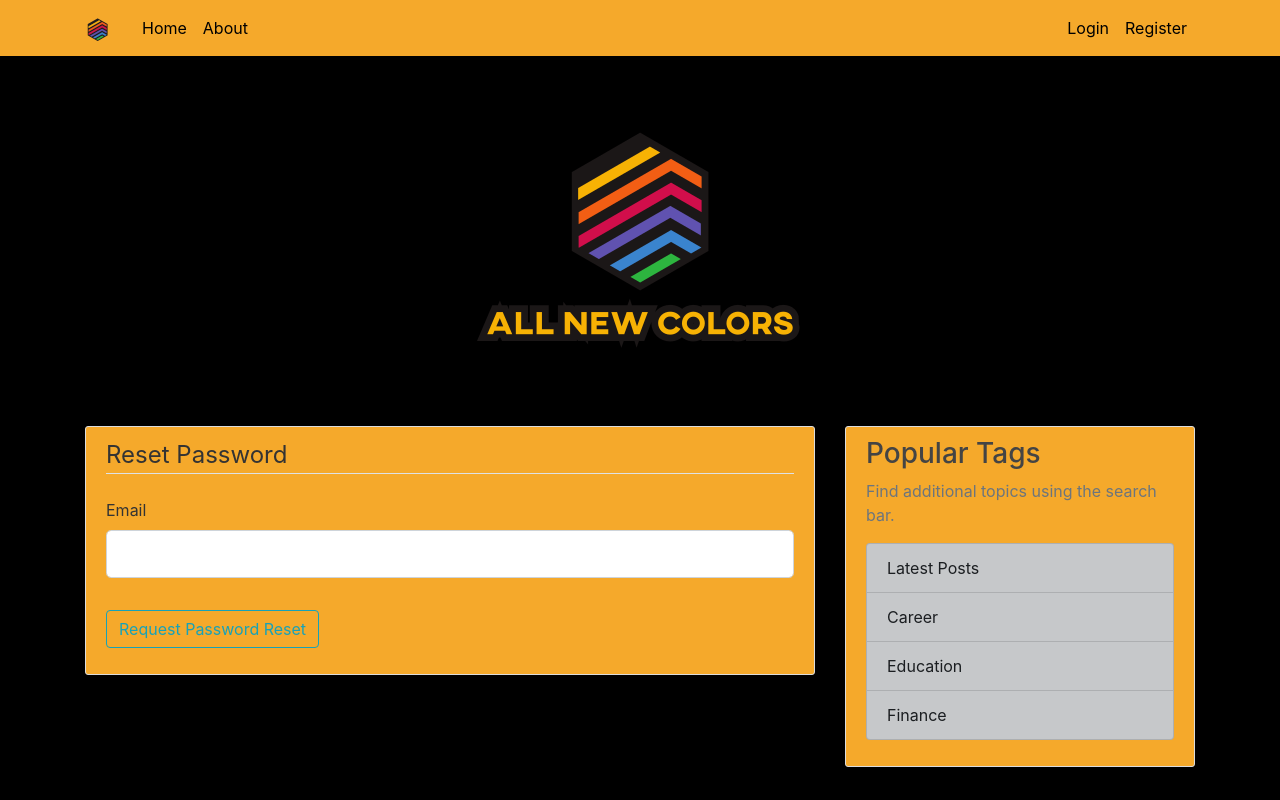
After one commit to jakemobley/allnewcolors, a Flask app: page /reset_password in a window 1280 px wide. The commit adds this page. Run offline with Flask 2, Linux system fonts and the light colour scheme; some libraries are stand-ins or nearby versions.

Commit message:
set up almost everything for password reset workflow. Still need to figure out how to connect to an email account using the environment variables.

```diff
--- a/main/forms.py
+++ b/main/forms.py
@@ -20,8 +20,8 @@ class RegistrationForm(FlaskForm):
 			raise ValidationError("Uh oh, somebody got that username first. Please choose another.")
 
 	def validate_email(self, email):
-		email = User.query.filter_by(email=email.data).first()
-		if email:
+		user = User.query.filter_by(email=email.data).first()
+		if user:
 			raise ValidationError("Looks like you already have an account. Please sign in or click 'Forgot Passord?' on login page.")
 
 class LoginForm(FlaskForm):
@@ -55,3 +55,18 @@ class PostForm(FlaskForm):
 	title = StringField('Title', validators=[DataRequired()])
 	content = TextAreaField('Content', validators=[DataRequired()])
 	submit = SubmitField('Post')
+
+class ResetRequestForm(FlaskForm):
+	email = StringField('Email', validators=[DataRequired(), Email()])
+	submit = SubmitField('Request Password Reset')
+
+	def validate_email(self, email):
+		user = User.query.filter_by(email=email.data).first()
+		if user is None:
+			raise ValidationError("There is no account with that email. Please register an account.")
+
+class ResetPasswordForm(FlaskForm):
+	password = PasswordField('Password', validators=[DataRequired()])
+	confirm_password = PasswordField('Confirm Password',
+		validators=[DataRequired(), EqualTo('password')])
+	submit = SubmitField('Reset Password')
--- a/main/routes.py
+++ b/main/routes.py
@@ -2,11 +2,11 @@ import os
 import secrets
 from PIL import Image
 from flask import Flask, render_template, url_for, flash, redirect, request, abort
-from main import app, db, bcrypt
-from main.forms import RegistrationForm, LoginForm, UpdateAccountForm, PostForm
+from main import app, db, bcrypt, mail
+from main.forms import RegistrationForm, LoginForm, UpdateAccountForm, PostForm, ResetRequestForm, ResetPasswordForm
 from main.models import User, Post
 from flask_login import login_user, current_user, logout_user, login_required
-
+from flask_mail import Message
 
 @app.route('/')
 @app.route('/home')
@@ -18,7 +18,6 @@ def home():
 @app.route('/about')
 def about():
     return render_template('about.html', title='About')
-
 
 @app.route('/register', methods=['GET', 'POST'])
 def register():
@@ -55,7 +54,6 @@ def login():
 def logout():
     logout_user()
     return redirect(url_for('home'))
-
 
 def save_picture(form_picture):
     random_hex = secrets.token_hex(8)
@@ -142,3 +140,43 @@ def user_posts(username):
     posts = Post.query.filter_by(author=user).order_by(
         Post.date_posted.desc()).paginate(page=page, per_page=20)
     return render_template('user_posts.html', posts=posts, user=user)
+
+def send_reset_email(user):
+    token = user.get_reset_token()
+    msg = Message('ANC Password Reset Request', sender='noreply@demo.com', recipients=[user.email])
+    msg.body = f'''Visit the following link to reset your password.
+{url_for('reset_token', token=token, _external=True)}
+
+If you did not make this request, please ignore this email. No changes will be made.
+'''
+    mail.send(msg)
+
+@app.route("/reset_password", methods=['GET', 'POST'])
+def reset_request():
+    if current_user.is_authenticated:
+        return redirect(url_for('home'))
+    form = ResetRequestForm()
+    if form.validate_on_submit():
+        user = User.query.filter_by(email=form.email.data).first()
+        send_reset_email(user)
+        flash('An email has been sent with instructions to reset your password.', 'info')
+        return redirect(url_for('login'))
+    return render_template('reset_request.html', title='Reset Password', form=form)
+
+@app.route("/reset_password/<token>", methods=['GET', 'POST'])
+def reset_token(token):
+    if current_user.is_authenticated:
+        return redirect(url_for('home'))
+    user = User.verify_reset_token(token)
+    if user is None:
+        flash('That is an invalid or expired token.', 'warning')
+        return redirect(url_for('reset_request'))
+    form = ResetPasswordForm()
+    if form.validate_on_submit():
+        hashed_password = bcrypt.generate_password_hash(
+            form.password.data).decode('utf-8')
+        user.password = hashed_password
+        db.session.commit()
+        flash(f'Your password has been updated. Please log in.', 'success')
+        return redirect(url_for('login'))
+    return render_template('reset_token.html', title='Reset Password', form=form)
--- /dev/null
+++ b/main/templates/reset_request.html
@@ -0,0 +1,27 @@
+{% extends "layout.html" %}
+{% block content %}
+    <div class='content-section'>
+        <form method="POST" action="">
+            {{ form.hidden_tag() }}
+            <fieldset class="form-group">
+                <legend class="border-bottom mb-4">Reset Password</legend>
+                <div class="form-group">
+                    {{ form.email.label(class="form-control-label") }}
+                    {% if form.email.errors %}
+                    {{ form.email(class="form-control form-control-lg is-invalid") }}
+                    <div class="invalid-feedback">
+                        {% for error in form.email.errors %}
+                        <span> {{error}} </span>
+                        {% endfor %}
+                    </div>
+                    {% else %}
+                    {{ form.email(class="form-control form-control-lg") }}
+                    {% endif %}
+                </div>
+            </fieldset>
+            <div class="form-group">
+                {{ form.submit(class="btn btn-outline-info") }}
+            </div>
+        </form>
+    </div>
+{% endblock content %}
```
Also changed, not shown: main/__init__.py (+9 -0 lines), main/models.py (+15 -1 lines), main/templates/login.html (+4 -3 lines), main/templates/reset_token.html (added, +40 -0 lines), main/site.db.
